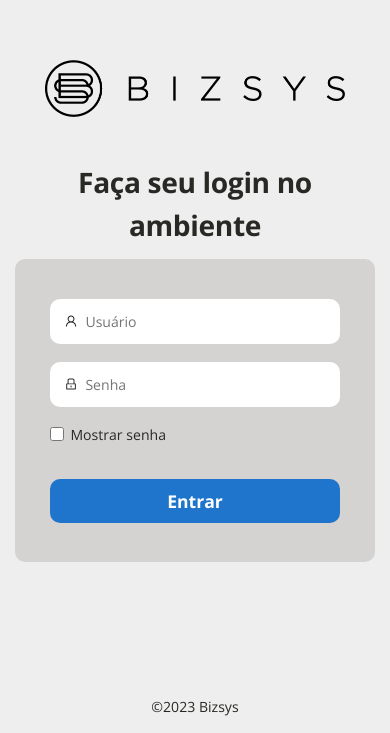
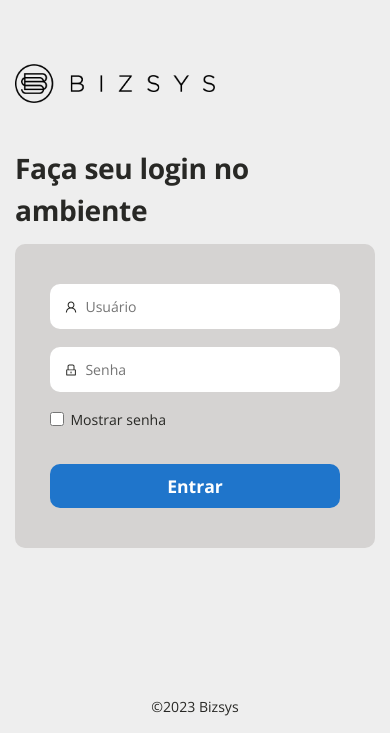
Before and after one commit to lanjosdev/WebMediaManager, a React (Vite) app: page / in a window 390 px wide. Shown: the part 111-844 px from the top of the page. Built offline with nearby package versions, Linux system fonts and the light colour scheme.

Commit message:
mudança na tela de login

```diff
--- a/src/components/Modal/ModalMedia/modal.scss
+++ b/src/components/Modal/ModalMedia/modal.scss
@@ -95,7 +95,7 @@ div.Modal-container {
                     align-items: center;
                     justify-content: center;
 
-                    font-weight: 600;
+                    font-weight: 700;
                 }
             }
 
--- a/src/components/Modal/ModalMedia/modalMedia.jsx
+++ b/src/components/Modal/ModalMedia/modalMedia.jsx
@@ -94,7 +94,7 @@ export function ModalMedia({ closeModal, midiaEdit, updateSequence }) {
             if(midiaEdit) {
                 toast.success('Mídia substituida!');
             } else {
-                toast.success('Mídia salva com sucesso!');
+                toast.success('Mídia adicionada com sucesso!');
             }
             closeModal();
         }
@@ -147,7 +147,7 @@ export function ModalMedia({ closeModal, midiaEdit, updateSequence }) {
                         )
                     ) : (
                         !fileUrl ? (
-                            <div className="sem-arquivo"><span>Nenhum arquivo selecionado!</span></div>
+                            <div className="sem-arquivo"><span>(Nenhum arquivo selecionado)</span></div>
                         ) : (
                             fileMedia.type === 'video/mp4' ? (
                                 <video controls>
--- a/src/pages/Login/index.jsx
+++ b/src/pages/Login/index.jsx
@@ -51,8 +51,10 @@ export default function Login() {
     <main className='Login-container'>
       <div className="grid fadeIn">
 
-        <h1> <img src={Logo} alt="Logotipo" /> </h1>
-        <p>Faça seu login no ambiente</p>
+        <div className="cabecalho-form">
+          <div> <img src={Logo} alt="Logotipo" /> </div>
+          <h1>Faça seu login no ambiente</h1>
+        </div>
 
         <form onSubmit={handleSubmitLogin} autoComplete="off">
           <div className="input-div">
--- a/src/pages/Login/login.scss
+++ b/src/pages/Login/login.scss
@@ -8,35 +8,49 @@ main.Login-container {
     align-items: center;
 
     .grid {
-        max-width: 440px;
+        max-width: 900px;
+
+        display: flex;
+        justify-content: center;
     }
 
-    h1 {
-        line-height: 0;
-        margin: auto;
-        margin-bottom: 5rem;
-
+    .cabecalho-form {
         width: 100%;
         max-width: 350px;
 
-        img {
+        display: flex;
+        flex-direction: column;
+        justify-content: center;
+
+        div {
             width: 100%;
+            max-width: 200px;
+            line-height: 0;
+
+            margin-bottom: 5rem;
+
+            img {
+                width: 100%;
+            }
         }
-    }
 
-    .grid > p {
-        text-align: center;
-        font-size: 3.2rem;
-        font-weight: 700;
-        line-height: 150%; /* 54px */
-        letter-spacing: -0.36px;
-        margin-bottom: 1.5rem;
+        h1 {
+            // font-size: 3.2rem;
+            line-height: 150%; /* 54px */
+            letter-spacing: -0.36px;
+
+            margin-bottom: 1.5rem;
+        }
     }
 
     form {
         background-color: $color-bgsecundary;
         border-radius: 10px;
         padding: 6rem 4rem;
+
+        width: 100%;
+        min-width: 430px;
+        max-width: 440px;
 
         display: flex;
         flex-direction: column;
@@ -99,16 +113,47 @@ main.Login-container {
 
 
     // RESPONSIVIDADE:
+    @media screen and (max-width: 767px) {
+        .grid {
+            flex-direction: column;
+            align-items: center;
+        }
+
+        .cabecalho-form {
+            max-width: 440px;
+        }
+
+        form {
+            min-width: 250px;
+        }
+    }
+
     /* Mobile geral */
     @media screen and (max-width: 480px) {
-        h1 {
-            max-width: 300px;
+        .grid {
+            position: relative;
+            top: -5px;
+        }
+
+        .cabecalho-form {
+            div {
+                animation: showLogo .5s ease-in-out;
+            }
         }
 
         form {
             padding: 4.5rem 4rem;
         }
+    }
 
+    // ANIMAÇÕES:
+    @keyframes showLogo {
+        0% {
+            transform: scale(.6);
+        }
+        100% {
+            transform: scale(1);
+        }
     }
 }
 
--- a/src/styles/global.scss
+++ b/src/styles/global.scss
@@ -136,7 +136,7 @@ body, input, textarea, button, select, a {
 @keyframes fadeIn {
     from {
       opacity: 0;
-      transform: translateY(20px);
+      transform: translateY(30px);
     }
     to {
       opacity: 1;
```
